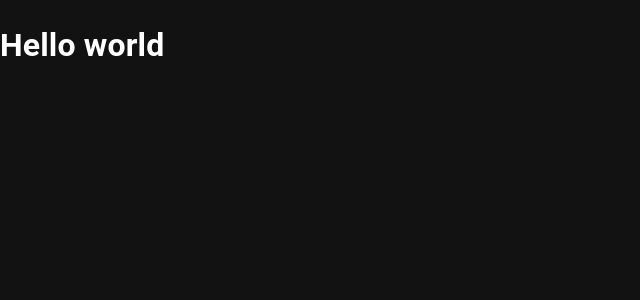
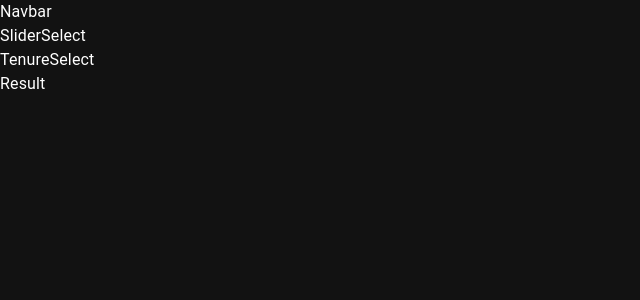
Before and after one commit to thejas-1999/mortgage-calculator-react, a React (Vite) app in the folder mortgage-calculator/: page / in a window 1280 px wide. Shown: the top 300 px of the page, without its empty margins (0-640 px from the left). Built offline with nearby package versions, Linux system fonts and the light colour scheme.

Commit message:
Create the folderstructure for the project and connect to the app.js

```diff
--- a/mortgage-calculator/src/App.jsx
+++ b/mortgage-calculator/src/App.jsx
@@ -1,7 +1,15 @@
+import Navbar from "./Components/Navbar";
+import Result from "./Components/Result";
+import SliderSelect from "./Components/SliderSelect";
+import TenureSelect from "./Components/TenureSelect";
+
 function App() {
   return (
     <>
-      <h1>Hello world</h1>
+      <Navbar />
+      <SliderSelect />
+      <TenureSelect />
+      <Result />
     </>
   );
 }
--- a/mortgage-calculator/src/Components/Common/SliderComponent.jsx
+++ b/mortgage-calculator/src/Components/Common/SliderComponent.jsx
@@ -0,0 +1,4 @@
+const SliderComponent = () => {
+  return <div>SliderComponent</div>;
+};
+export default SliderComponent;
--- a/mortgage-calculator/src/Components/Navbar.jsx
+++ b/mortgage-calculator/src/Components/Navbar.jsx
@@ -0,0 +1,4 @@
+const Navbar = () => {
+  return <div>Navbar</div>;
+};
+export default Navbar;
--- a/mortgage-calculator/src/Components/Result.jsx
+++ b/mortgage-calculator/src/Components/Result.jsx
@@ -0,0 +1,4 @@
+const Result = () => {
+  return <div>Result</div>;
+};
+export default Result;
--- a/mortgage-calculator/src/Components/SliderSelect.jsx
+++ b/mortgage-calculator/src/Components/SliderSelect.jsx
@@ -0,0 +1,4 @@
+const SliderSelect = () => {
+  return <div>SliderSelect</div>;
+};
+export default SliderSelect;
--- a/mortgage-calculator/src/Components/TenureSelect.jsx
+++ b/mortgage-calculator/src/Components/TenureSelect.jsx
@@ -0,0 +1,4 @@
+const TenureSelect = () => {
+  return <div>TenureSelect</div>;
+};
+export default TenureSelect;
--- a/mortgage-calculator/src/theme.jsx
+++ b/mortgage-calculator/src/theme.jsx
@@ -2,7 +2,6 @@
 import { createTheme } from "@mui/material/styles";
 import { red } from "@mui/material/colors";
 
-// Create a theme instance.
 const theme = createTheme({
   palette: {
     mode: "dark",
```
